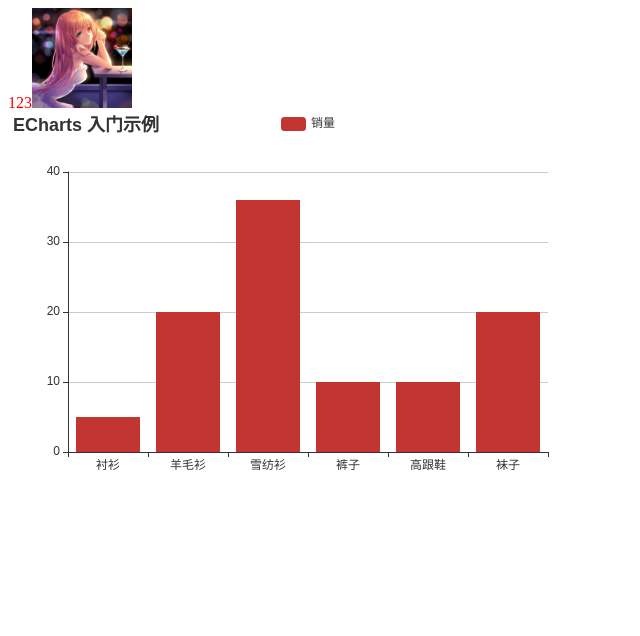
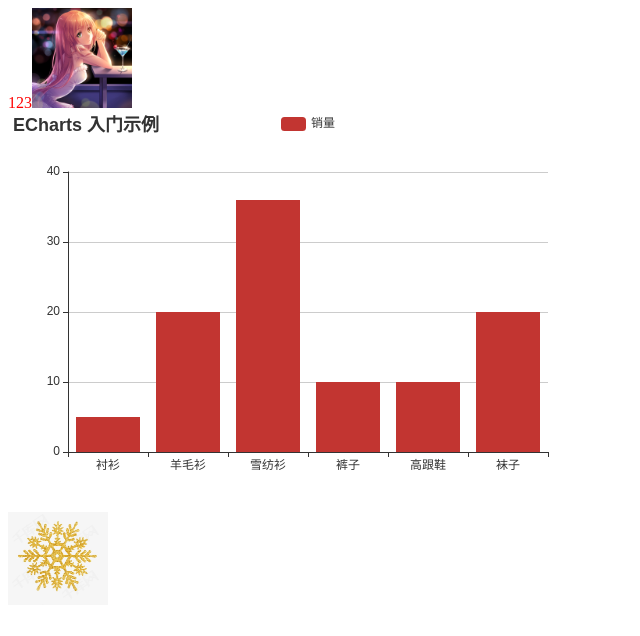
Before and after one commit to xiangshuye/webpack-test, a Vue app: page / in a window 1280 px wide. Shown: the top 636 px of the page, without its empty margins (0-640 px from the left). Built offline with nearby package versions, Linux system fonts and the light colour scheme.

Commit message:
url-loader

```diff
--- a/package.json
+++ b/package.json
@@ -30,7 +30,7 @@
     "clean-webpack-plugin": "^1.0.0",
     "copy-webpack-plugin": "^4.5.4",
     "css-loader": "^2.0.0",
-    "file-loader": "^2.0.0",
+    "file-loader": "^3.0.1",
     "html-webpack-plugin": "^3.2.0",
     "less": "^3.8.1",
     "less-loader": "^4.1.0",
@@ -39,6 +39,7 @@
     "postcss-loader": "^3.0.0",
     "rimraf": "^2.6.2",
     "style-loader": "^0.23.1",
+    "url-loader": "^1.1.2",
     "vue-loader": "^15.4.2",
     "vue-style-loader": "^4.1.2",
     "vue-template-compiler": "^2.5.17",
--- a/src/App.vue
+++ b/src/App.vue
@@ -3,6 +3,7 @@
         <span>123</span>
         <img src="static/image/163-1.png" alt="ai" width="100">
         <ChartVue :width='600' :height='400'></ChartVue>
+        <img src="@/asset/123.jpg" alt="" width="100">
     </div>
 </template>
 
```
Also changed, not shown: src/asset/123.jpg (added), 1 other file (tests, documents, lock files or other folders).
